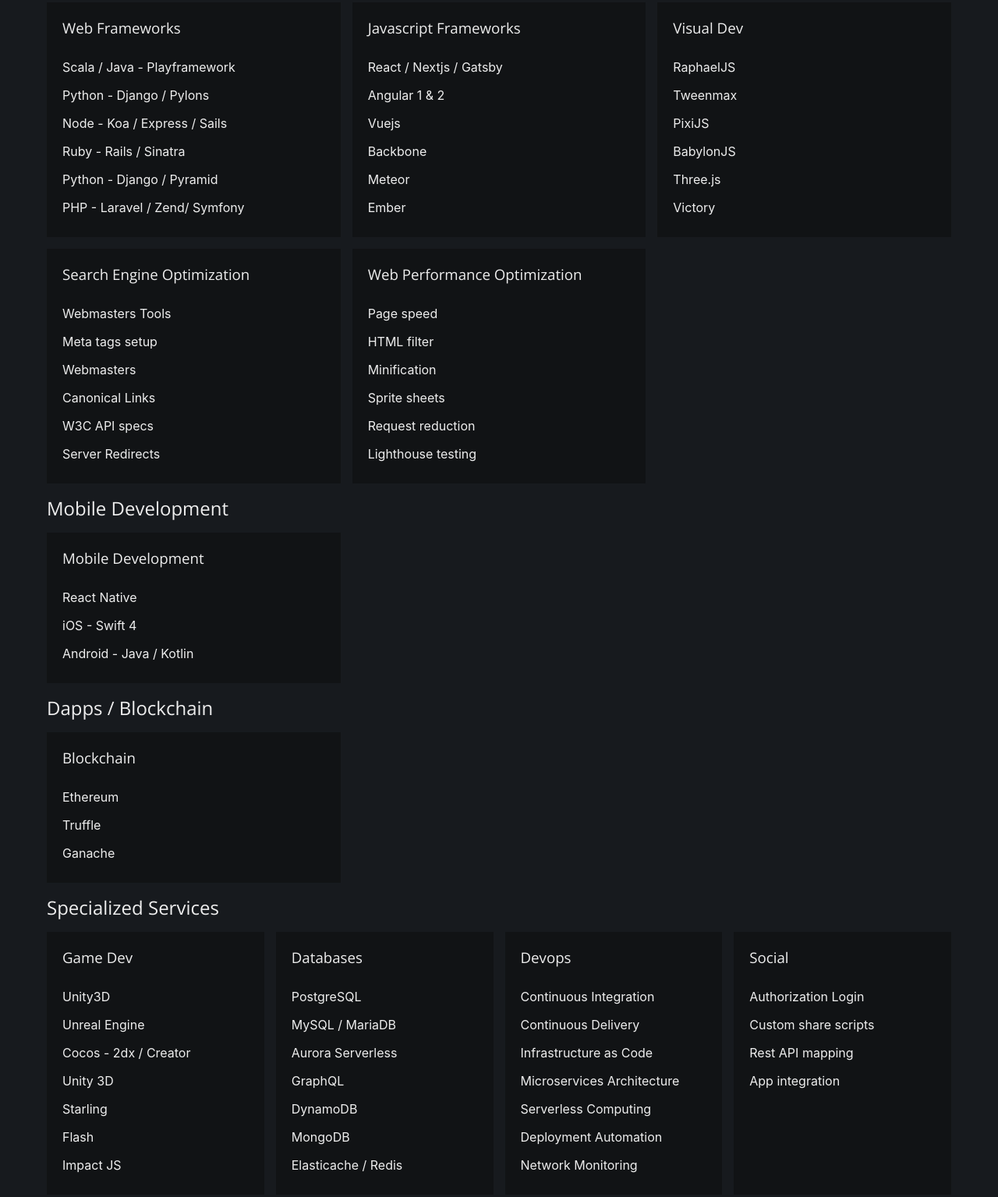
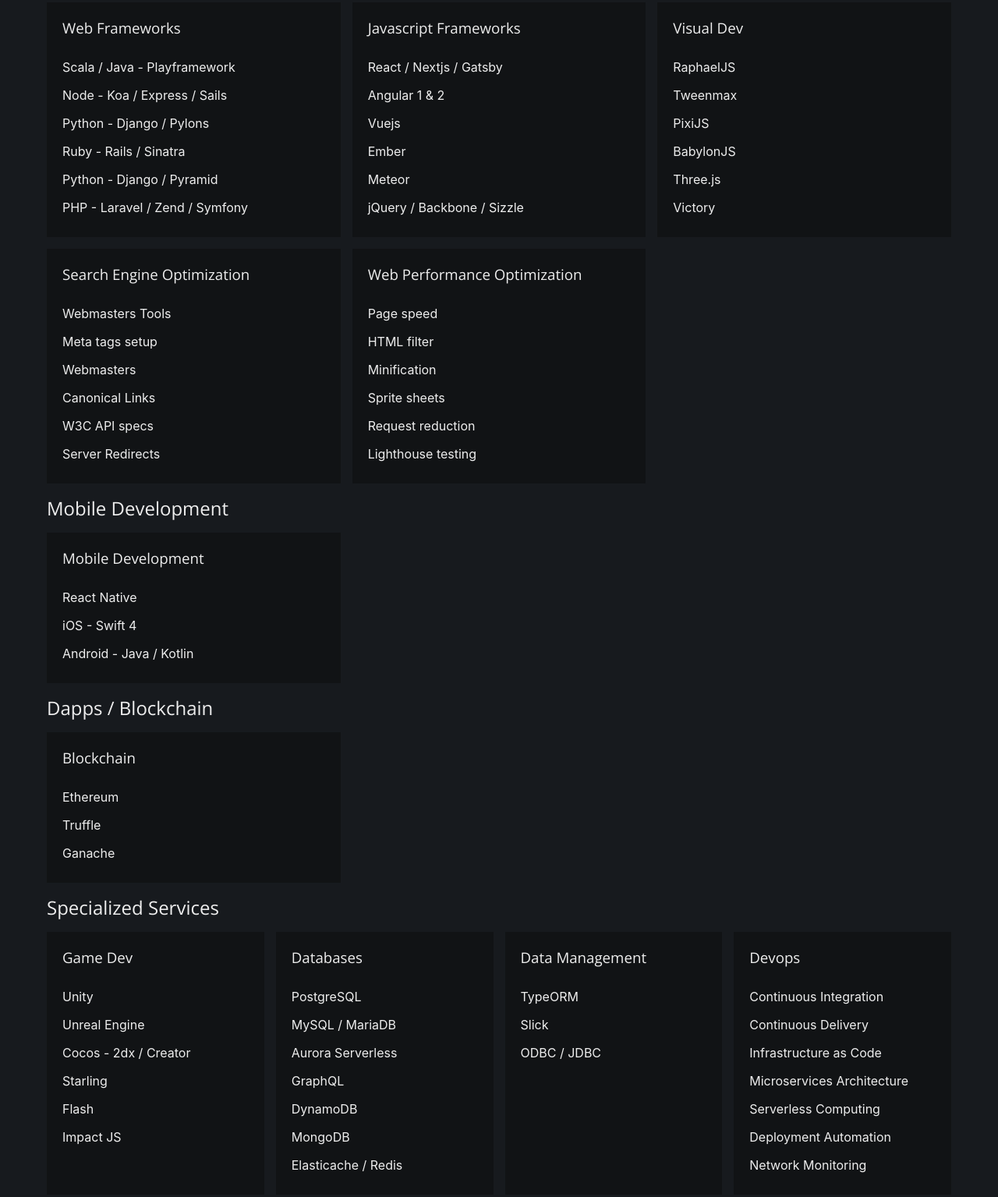
Before and after one commit to jmparsons/jmparsons.com, a Gatsby site: page /services in a window 1280 px wide. Shown: the part 196-1731 px from the top of the page at 78% size. Built offline with nearby package versions, Linux system fonts and the light colour scheme; Gatsby itself is replaced by a stand-in of ours.

Commit message:
Grouping and cleaning up.

```diff
--- a/src/pages/services.tsx
+++ b/src/pages/services.tsx
@@ -16,11 +16,11 @@
             <h3>Web Frameworks</h3>
             <ul>
               <li>Scala / Java - Playframework</li>
+              <li>Node - Koa / Express / Sails</li>
               <li>Python - Django / Pylons</li>
-              <li>Node - Koa / Express / Sails</li>
               <li>Ruby - Rails / Sinatra</li>
               <li>Python - Django / Pyramid</li>
-              <li>PHP - Laravel / Zend/ Symfony</li>
+              <li>PHP - Laravel / Zend / Symfony</li>
             </ul>
           </SvcBlock>
           <SvcBlock>
@@ -29,9 +29,9 @@
               <li>React / Nextjs / Gatsby</li>
               <li>Angular 1 & 2</li>
               <li>Vuejs</li>
-              <li>Backbone</li>
+              <li>Ember</li>
               <li>Meteor</li>
-              <li>Ember</li>
+              <li>jQuery / Backbone / Sizzle</li>
             </ul>
           </SvcBlock>
           <SvcBlock>
@@ -95,10 +95,9 @@
           <SvcBlock>
             <h3>Game Dev</h3>
             <ul>
-              <li>Unity3D</li>
+              <li>Unity</li>
               <li>Unreal Engine</li>
               <li>Cocos - 2dx / Creator</li>
-              <li>Unity 3D</li>
               <li>Starling</li>
               <li>Flash</li>
               <li>Impact JS</li>
@@ -117,6 +116,14 @@
             </ul>
           </SvcBlock>
           <SvcBlock>
+            <h3>Data Management</h3>
+            <ul>
+              <li>TypeORM</li>
+              <li>Slick</li>
+              <li>ODBC / JDBC</li>
+            </ul>
+          </SvcBlock>
+          <SvcBlock>
             <h3>Devops</h3>
             <ul>
               <li>Continuous Integration</li>
@@ -126,15 +133,6 @@
               <li>Serverless Computing</li>
               <li>Deployment Automation</li>
               <li>Network Monitoring</li>
-            </ul>
-          </SvcBlock>
-          <SvcBlock>
-            <h3>Social</h3>
-            <ul>
-              <li>Authorization Login</li>
-              <li>Custom share scripts</li>
-              <li>Rest API mapping</li>
-              <li>App integration</li>
             </ul>
           </SvcBlock>
         </SvcGrid>
```
